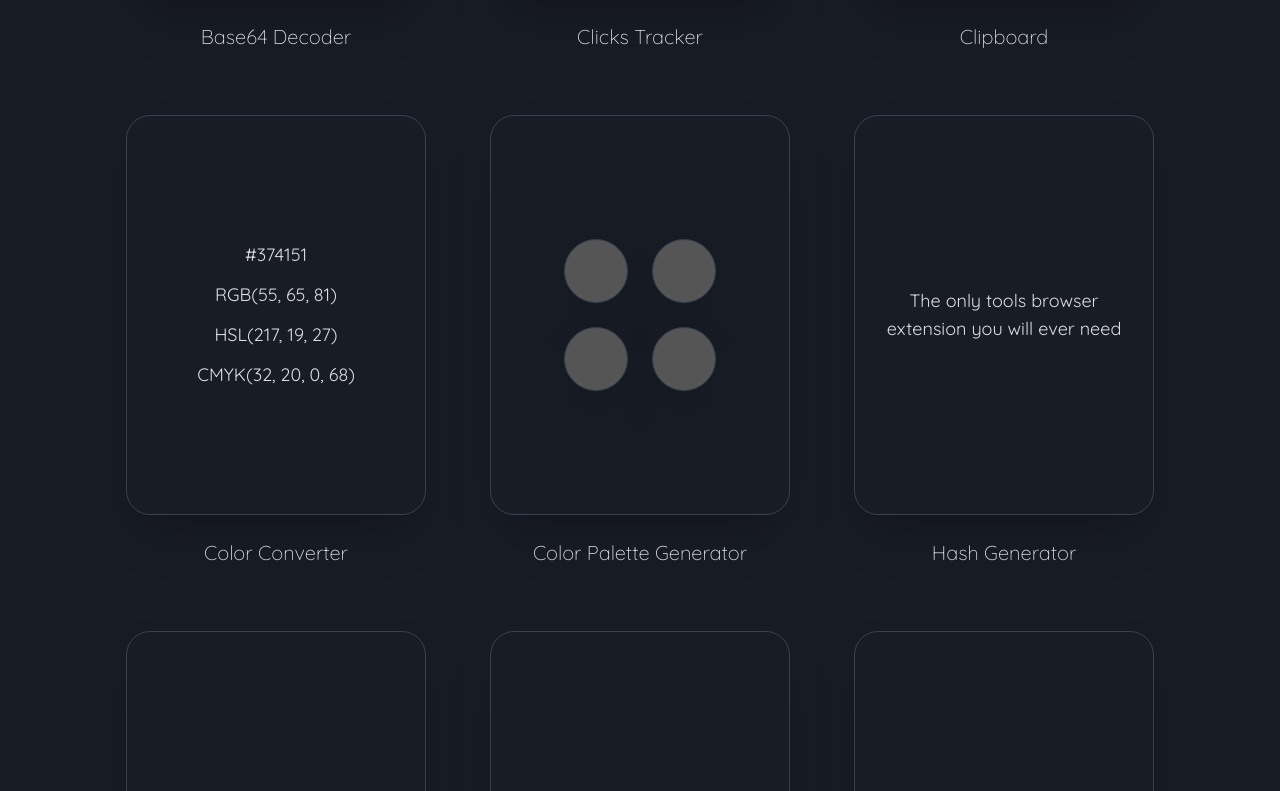
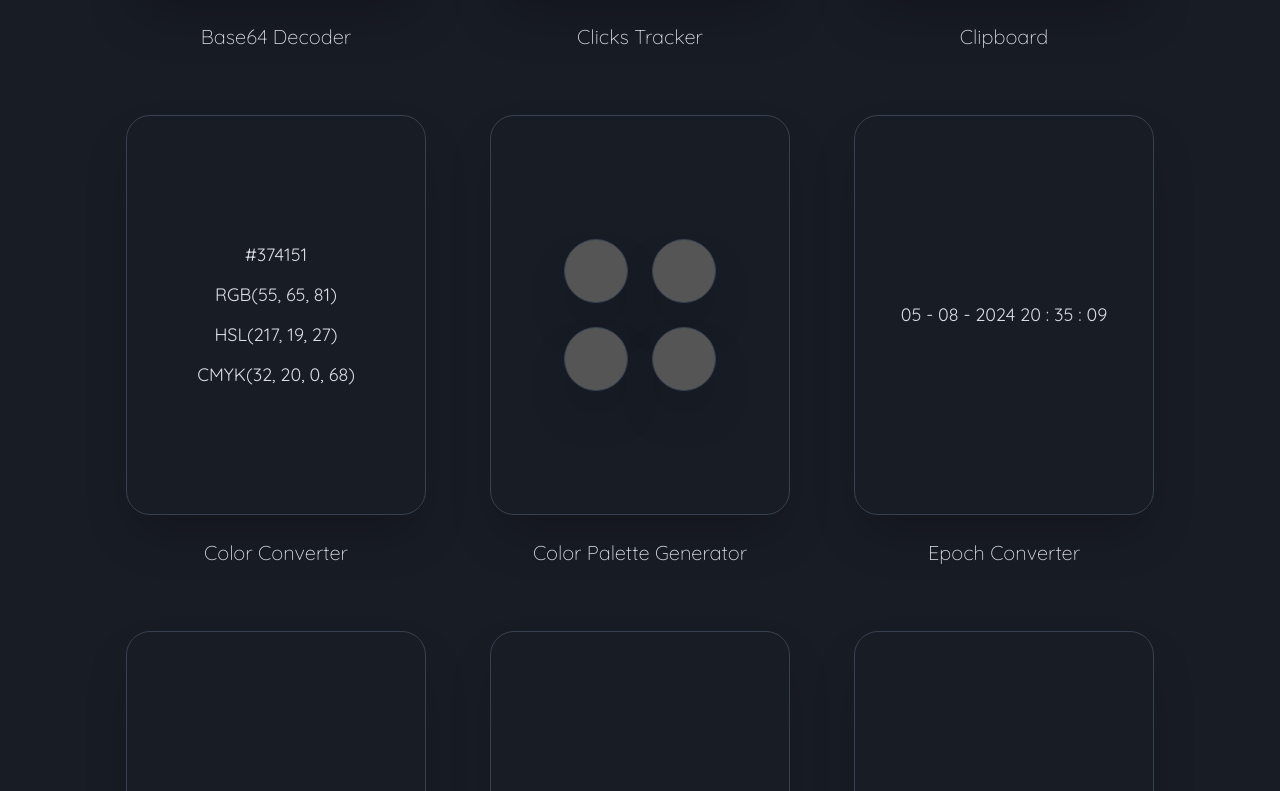
Before and after one commit to mechashadowx/infinite-toolkit, a Next.js app: page / in a window 1280 px wide. Shown: the part 1149-1940 px from the top of the page. Built offline with nearby package versions, Linux system fonts and the light colour scheme.

Commit message:
Implement EpochConverter

```diff
--- /dev/null
+++ b/app/components/tools/EpochConverter.tsx
@@ -0,0 +1,46 @@
+"use client";
+
+import { useState } from "react";
+import React from "react";
+import Base from "../base/Base";
+
+const EpochConverter: React.FC = () => {
+    const [hovered, setHovered] = useState<boolean>(false);
+
+    return (
+        <div
+            className="card"
+            onMouseEnter={() => setHovered(true)}
+            onMouseLeave={() => setHovered(false)}
+        >
+            <Base title={"Epoch Converter"} hovered={hovered}>
+                <span className="inline-grid text-lg items-center justify-center">
+                    <span
+                        className={`relative col-start-1 row-start-1 text-center transition-all duration-200 ${
+                            hovered ? "opacity-0" : "opacity-100"
+                        }`}
+                        style={{
+                            wordWrap: "break-word",
+                            wordBreak: "break-word",
+                        }}
+                    >
+                        05 - 08 - 2024 20 : 35 : 09
+                    </span>
+                    <span
+                        className={`relative col-start-1 row-start-1 text-center transition-all duration-200 text-gray-700 font-bold text-3xl ${
+                            hovered ? "opacity-100" : "opacity-0"
+                        }`}
+                        style={{
+                            wordWrap: "break-word",
+                            wordBreak: "break-word",
+                        }}
+                    >
+                        1722879309000
+                    </span>
+                </span>
+            </Base>
+        </div>
+    );
+};
+
+export default EpochConverter;
--- a/app/components/views/Tools.tsx
+++ b/app/components/views/Tools.tsx
@@ -2,6 +2,7 @@ import Base64Decoder from "../tools/Base64Decoder";
 import Clipboard from "../tools/Clipboard";
 import ColorConverter from "../tools/ColorConverter";
 import ColorPaletteGenerator from "../tools/ColorPaletteGenerator";
+import EpochConverter from "../tools/EpochConverter";
 import HashGenerator from "../tools/HashGenerator";
 import JavascriptObfuscator from "../tools/JavascriptObfuscator";
 import JsonFormatter from "../tools/JsonFormatter";
@@ -20,6 +21,7 @@ const Tools: React.FC = () => {
             <Clipboard />
             <ColorConverter />
             <ColorPaletteGenerator />
+            <EpochConverter />
             <HashGenerator />
             <JavascriptObfuscator />
             <JsonFormatter />
```
